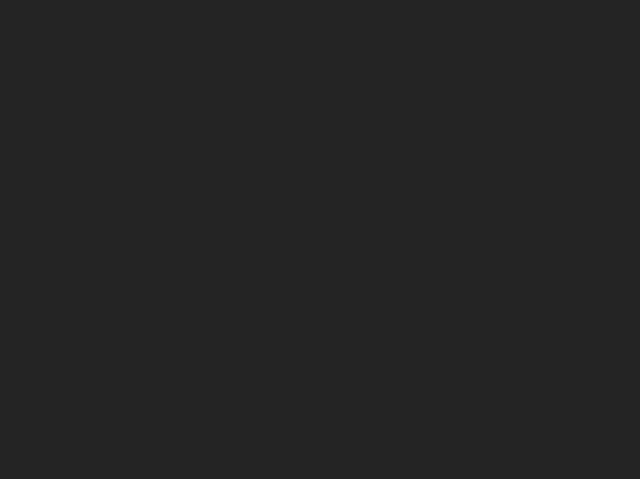
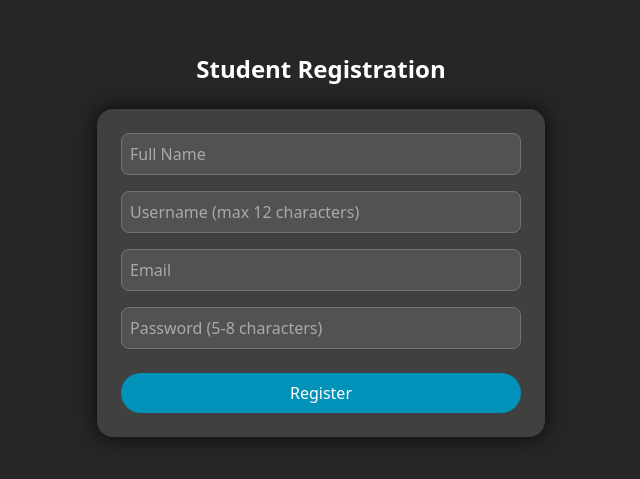
Before and after one commit to pablosgr/ProjectLearn, a React (Vite) app in the folder frontend/: page /register in a window 1280 px wide. Before the commit this address had no page. Shown: the part 155-634 px from the top of the page, without its empty margins (319-959 px from the left). Built offline with nearby package versions, Linux system fonts and the light colour scheme.

Commit message:
Frontend | Register | Add student register page and related script

```diff
--- a/frontend/src/App.tsx
+++ b/frontend/src/App.tsx
@@ -3,6 +3,7 @@ import Layout from './Layout'
 import Home from './pages/Home'
 import Profile from './pages/Profile'
 import Login from './pages/Login'
+import Register from './pages/Register'
 import Classroom from './pages/Classroom'
 import ClassroomDetail from './pages/ClassroomDetail'
 import EnrollClassroom from './pages/EnrollClassroom';
@@ -13,6 +14,7 @@ function App() {
     <>
         <Routes>
           <Route path='/login' element={<Login />} />
+          <Route path='/register' element={<Register />} />
           <Route path='/' element={<Login />} />
           <Route element={<Layout />}>
             <Route path='/home' element={<Home />}/>
--- a/frontend/src/pages/Login.tsx
+++ b/frontend/src/pages/Login.tsx
@@ -2,6 +2,7 @@ import { useState } from 'react';
 import type { FormEvent } from 'react';
 import { useNavigate } from 'react-router';
 import { useUserData } from '../context/UserContext.tsx';
+import { Link } from 'react-router';
 
 export default function Login() {
   const [username, setUsername] = useState<string>('');
@@ -91,6 +92,15 @@ export default function Login() {
         >
           {loading ? 'Logging in...' : 'Login'}
         </button>
+        <p className="text-center text-neutral-400 text-sm mt-2">
+          Don't have an account?{' '}
+          <Link
+            to="/register"
+            className="text-cyan-400 hover:text-cyan-300 transition-colors"
+          >
+            Register here
+          </Link>
+        </p>
       </form>
       {error && (
         <div className="bg-red-100 border border-red-400 text-red-700 px-4 py-3 rounded-lg mb-4">
--- /dev/null
+++ b/frontend/src/pages/Register.tsx
@@ -0,0 +1,160 @@
+import { useState } from 'react';
+import type { FormEvent } from 'react';
+import { useNavigate } from 'react-router';
+
+interface ValidationErrors {
+  name?: string;
+  username?: string;
+  email?: string;
+  password?: string;
+  general?: string;
+}
+
+export default function Register() {
+  const [formData, setFormData] = useState({
+    name: '',
+    username: '',
+    email: '',
+    password: ''
+  });
+  const [loading, setLoading] = useState(false);
+  const [errors, setErrors] = useState<ValidationErrors>({});
+  const navigate = useNavigate();
+
+  const validateForm = (): boolean => {
+    const newErrors: ValidationErrors = {};
+
+    if (!formData.name.trim()) newErrors.name = 'Name is required';
+    if (!formData.username.trim()) newErrors.username = 'Username is required';
+    if (!formData.email.trim()) newErrors.email = 'Email is required';
+    if (!formData.password) newErrors.password = 'Password is required';
+
+    if (formData.username.length > 12) {
+      newErrors.username = 'Username must be 12 characters or less';
+    }
+
+    if (formData.password && (formData.password.length < 5 || formData.password.length > 8)) {
+      newErrors.password = 'Password must be between 5 and 8 characters';
+    }
+
+    setErrors(newErrors);
+    return Object.keys(newErrors).length === 0;
+  };
+
+  const handleSubmit = async (e: FormEvent<HTMLFormElement>) => {
+    e.preventDefault();
+    setErrors({});
+
+    if (!validateForm()) return;
+
+    setLoading(true);
+
+    try {
+      const response = await fetch('/php/user/user_register.php', {
+        method: 'POST',
+        credentials: 'include',
+        headers: {
+          'Content-Type': 'application/json',
+        },
+        body: JSON.stringify(formData),
+      });
+
+      const data = await response.json();
+
+      if (!response.ok || data.error) {
+        throw new Error(data.error || 'Registration failed');
+      }
+
+      // Redirect to login page after successful registration
+      navigate('/login');
+
+    } catch (err) {
+      setErrors({
+        ...errors,
+        general: err instanceof Error ? err.message : 'Registration failed'
+      });
+    } finally {
+      setLoading(false);
+    }
+  };
+
+  return (
+    <main className="min-h-screen grid place-items-center bg-neutral-800 text-white p-4">
+      <div className="w-full max-w-md">
+        <h1 className="text-2xl font-bold text-center mb-6">Student Registration</h1>
+
+        <form
+          className="flex flex-col gap-4 bg-neutral-700 rounded-2xl p-6 shadow-[0_0_20px_rgba(0,0,0,0.8)]"
+          onSubmit={handleSubmit}
+        >
+          <div>
+            <input
+              type="text"
+              placeholder="Full Name"
+              value={formData.name}
+              onChange={(e) => setFormData({ ...formData, name: e.target.value })}
+              className="w-full p-2 rounded-lg bg-neutral-600 border border-neutral-500 focus:outline-none focus:border-cyan-500"
+            />
+            {errors.name && (
+              <p className="text-red-400 text-sm mt-1">{errors.name}</p>
+            )}
+          </div>
+
+          <div>
+            <input
+              type="text"
+              placeholder="Username (max 12 characters)"
+              value={formData.username}
+              onChange={(e) => setFormData({ ...formData, username: e.target.value })}
+              className="w-full p-2 rounded-lg bg-neutral-600 border border-neutral-500 focus:outline-none focus:border-cyan-500"
+              maxLength={12}
+            />
+            {errors.username && (
+              <p className="text-red-400 text-sm mt-1">{errors.username}</p>
+            )}
+          </div>
+
+          <div>
+            <input
+              type="email"
+              placeholder="Email"
+              value={formData.email}
+              onChange={(e) => setFormData({ ...formData, email: e.target.value })}
+              className="w-full p-2 rounded-lg bg-neutral-600 border border-neutral-500 focus:outline-none focus:border-cyan-500"
+            />
+            {errors.email && (
+              <p className="text-red-400 text-sm mt-1">{errors.email}</p>
+            )}
+          </div>
+
+          <div>
+            <input
+              type="password"
+              placeholder="Password (5-8 characters)"
+              value={formData.password}
+              onChange={(e) => setFormData({ ...formData, password: e.target.value })}
+              className="w-full p-2 rounded-lg bg-neutral-600 border border-neutral-500 focus:outline-none focus:border-cyan-500"
+            />
+            {errors.password && (
+              <p className="text-red-400 text-sm mt-1">{errors.password}</p>
+            )}
+          </div>
+
+          {errors.general && (
+            <div className="bg-red-900/50 border border-red-500 text-red-200 px-4 py-3 rounded">
+              {errors.general}
+            </div>
+          )}
+
+          <button
+            type="submit"
+            disabled={loading}
+            className="mt-2 rounded-3xl bg-cyan-600 px-4 py-2 font-medium hover:bg-cyan-700 transition-colors disabled:opacity-50"
+          >
+            {loading ? 'Registering...' : 'Register'}
+          </button>
+        </form>
+      </div>
+    </main>
+  );
+}
```
Also changed, not shown: 1 other file (tests, documents, lock files or other folders).
